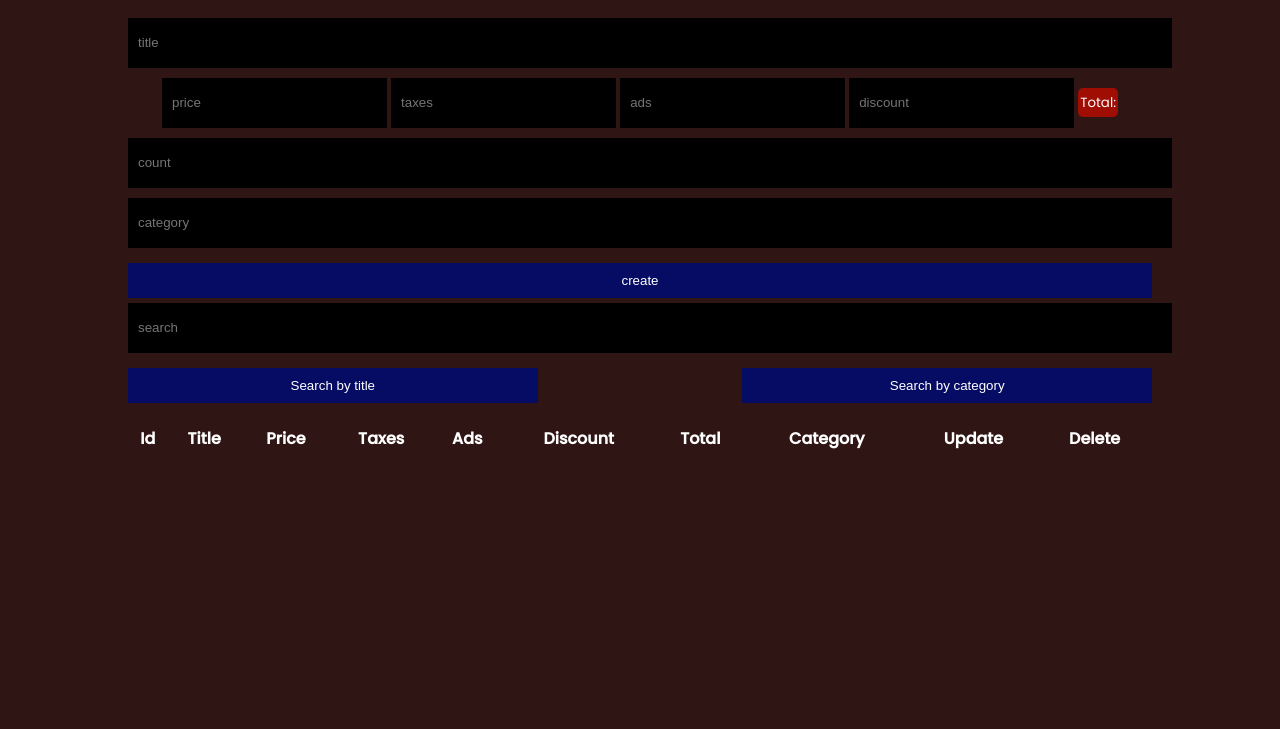
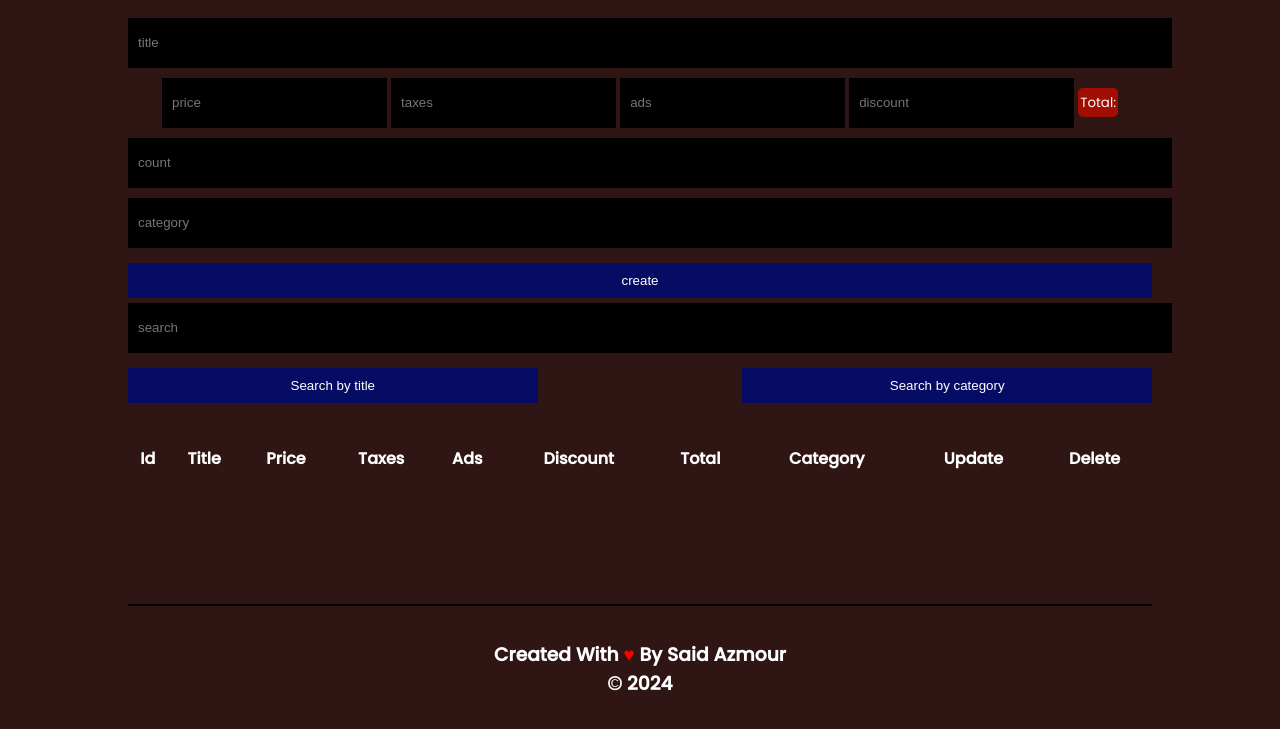
Before and after one commit to SaidAzmour9/Product-management-system, a plain HTML site: page index.html in a window 1280 px wide. Shown: the part 119-848 px from the top of the page. Before the commit the page ends 800 px from the top, so only its background shows below. Drawn offline with Linux system fonts and the light colour scheme.

```diff
--- a/css/style.css
+++ b/css/style.css
@@ -11,6 +11,10 @@ body{
     margin: auto;
     text-transform: capitalize;
     font-family: 'Poppins', sans-serif;
+}
+a{
+    text-decoration: none;
+    color: #fff;
 }
 
 input{
@@ -62,8 +66,15 @@ button:hover{
 table{
     width: 100%;
     text-align: center;
-    margin: 20px 0;
+    margin: 40px 0 130px 0;
 }
+.footer-content{
+    border-top: #000 2px solid;
+    padding: 15px 0;
+    text-align: center;
+
+}
+
 
 @media (max-width: 700px) {
     body{
--- a/index.html
+++ b/index.html
@@ -10,7 +10,7 @@
 <body>
     <div class="header">
         <h1>Product Management System</h1>
-        <p>By Said Azmour</p>
+        <a href="https://saidazmour9.github.io/myportfolio/"><p>By Said Azmour</p></a>
     </div>
     <div class="inputs">
         <input type="text" name="title" id="title" placeholder="title">
@@ -54,6 +54,11 @@
         </table>
     </div>
 
+    <footer>
+        <div class="footer-content">
+            <h3>created with <span style="color: #ff0000;">&hearts;</span> by Said Azmour <br>&#169; 2024 </h3>
+        </div>
+    </footer>
 
     <script src="js/script.js"></script>
 </body>
```
